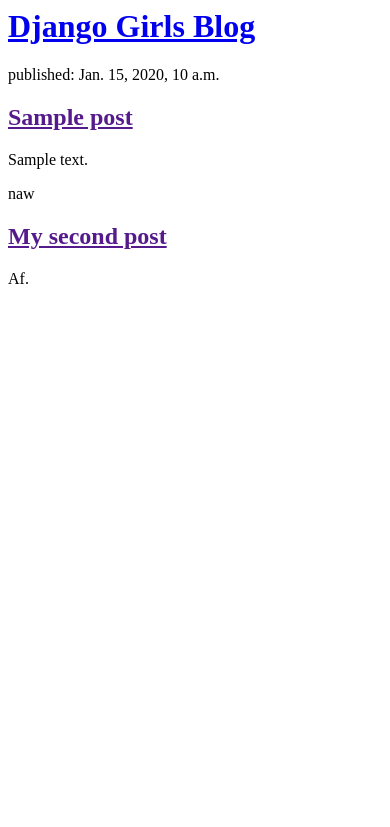
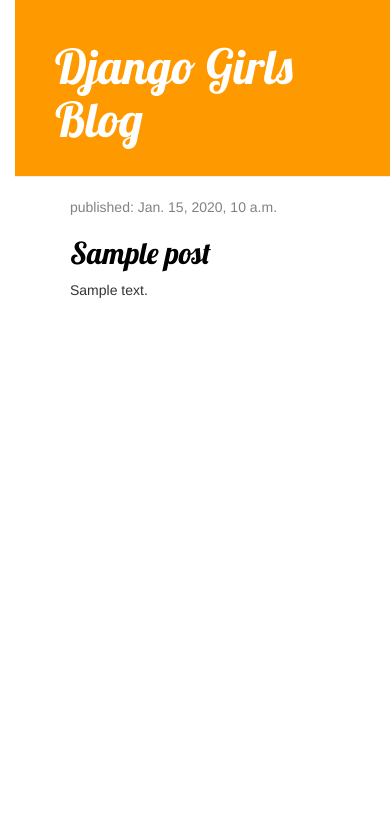
Before and after one commit to thesultan3/my-first-blog, a Django app: page / in a window 390 px wide. Shown: the top 827 px of the page. Run offline with Django 3.2, Linux system fonts and the light colour scheme; tables that the repository leaves empty hold one stand-in row (values such as "Sample post"); some libraries are stand-ins or nearby versions.

Commit message:
Added view and template for detailed blog post as well as CSS for the site.

```diff
--- /dev/null
+++ b/blog/static/css/blog.css
@@ -0,0 +1,61 @@
+h1 a, h2 a {
+    color: #ff9900;
+    font-family: 'Lobster';
+}
+
+body {
+    padding-left: 15px;
+}
+
+.page-header {
+    background-color: #ff9900;
+    margin-top: 0;
+    padding: 20px 20px 20px 40px;
+}
+
+.page-header h1, .page-header h1 a, .page-header h1 a:visited, .page-header h1 a:active {
+    color: #ffffff;
+    font-size: 36pt;
+    text-decoration: none;
+}
+
+.content {
+    margin-left: 40px;
+}
+
+h1, h2, h3, h4 {
+    font-family: 'Lobster', cursive;
+}
+
+.date {
+    color: #828282;
+}
+
+.save {
+    float: right;
+}
+
+.post-form textarea, .post-form input {
+    width: 100%;
+}
+
+.top-menu, .top-menu:hover, .top-menu:visited {
+    color: #ffffff;
+    float: right;
+    font-size: 26pt;
+    margin-right: 20px;
+}
+
+.post {
+    margin-bottom: 70px;
+}
+
+.post h2 a, .post h2 a:visited {
+    color: #000000;
+}
+
+
+
+
+
+<a href="https://en.wikipedia.org/wiki/Django" class="external_link" id="link_to_wiki_page">
--- /dev/null
+++ b/blog/templates/blog/base.html
@@ -0,0 +1,25 @@
+{% load static %}
+<html>
+
+    <head>
+        <link href="//fonts.googleapis.com/css?family=Lobster&subset=latin,latin-ext" rel="stylesheet" type="text/css">
+        <title>Django Girls blog</title>
+        <link rel="stylesheet" href="//maxcdn.bootstrapcdn.com/bootstrap/3.2.0/css/bootstrap.min.css">
+        <link rel="stylesheet" href="//maxcdn.bootstrapcdn.com/bootstrap/3.2.0/css/bootstrap-theme.min.css">
+        <link rel="stylesheet" href="{% static 'css/blog.css' %}">
+    </head>
+    <body>
+        <div class="page-header">
+        <h1><a href="/">Django Girls Blog</a></h1>
+        </div>
+        <div class="content container">
+            <div class="row">
+                <div class="col-md-8">
+                {% block content %}
+                {% endblock %}
+                </div>
+            </div>
+        </div>
+    </body>
+
+</html>
--- a/blog/templates/blog/post_list.html
+++ b/blog/templates/blog/post_list.html
@@ -1,25 +1,12 @@
-<html>
-    <head>
-        <title>Django Girls blog</title>
-    </head>
-
-    <body>
-        <div>
-            <h1><a href="/">Django Girls Blog</a></h1>
+{% extends 'blog/base.html' %}
+{% block content %}
+    {% for post in posts %}
+        <div class="post">
+            <div class="date">
+                <p>published: {{ post.published_date }}</p>
+            </div>
+            <h2><a href="{% url 'post_detail' pk=post.pk %}">{{ post.title }}</a></h2>
+            <p>{{ post.text|linebreaksbr }}</p>
         </div>
-        {% for post in posts %}
-            <div>
-                <p>published: {{ post.published_date }}</p>
-                <h2><a href="">{{ post.title }}</a></h2>
-                <p>{{ post.text|linebreaksbr }}</p>
-            </div>
-        {% endfor %}
-
-
-        <div>
-            <p>naw<p>
-            <h2><a href="">My second post</a></h2>
-            <p>Af.</p>
-        </div>
-    </body>
-</html>
+    {% endfor %}
+{% endblock %}
--- a/blog/urls.py
+++ b/blog/urls.py
@@ -3,4 +3,5 @@
 
 urlpatterns = [
     path('', views.post_list, name='post_list'),
+    path('post/<int:pk>/', views.post_detail, name='post_detail'),
 ]
--- a/blog/views.py
+++ b/blog/views.py
@@ -1,8 +1,14 @@
 from django.shortcuts import render
 from django.utils import timezone
 from .models import Post
+from django.shortcuts import render, get_object_or_404
+
 
 def post_list(request):
     posts = Post.objects.filter(published_date__lte=timezone.now()).order_by('published_date')
     return render(request, 'blog/post_list.html', {'posts': posts})
 # Create your views here.
+
+def post_detail(request, pk):
+    post = get_object_or_404(Post, pk=pk)
+    return render(request, 'blog/post_detail.html', {'post': post})
```
Also changed, not shown: blog/templates/blog/post_detail.html (added, +12 -0 lines).
